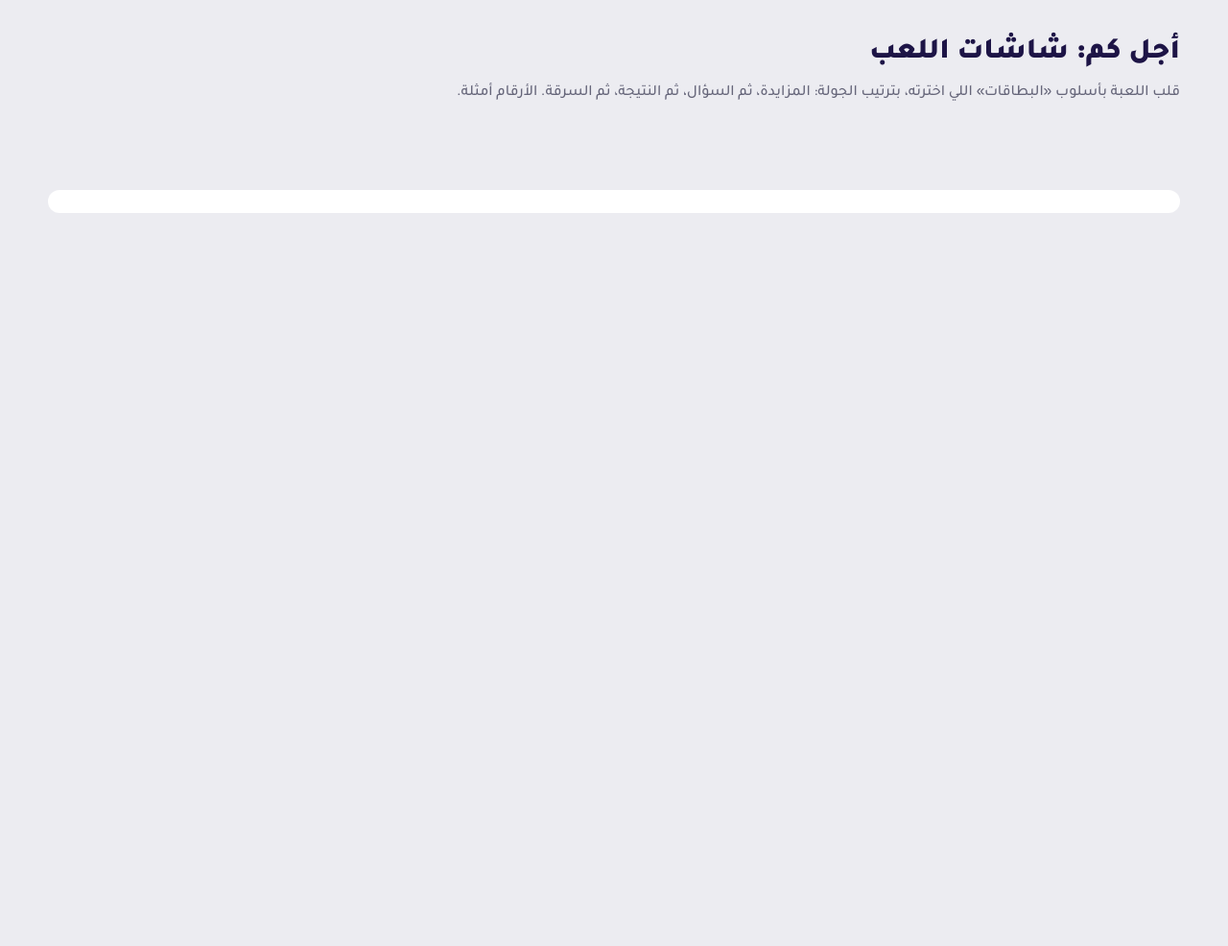
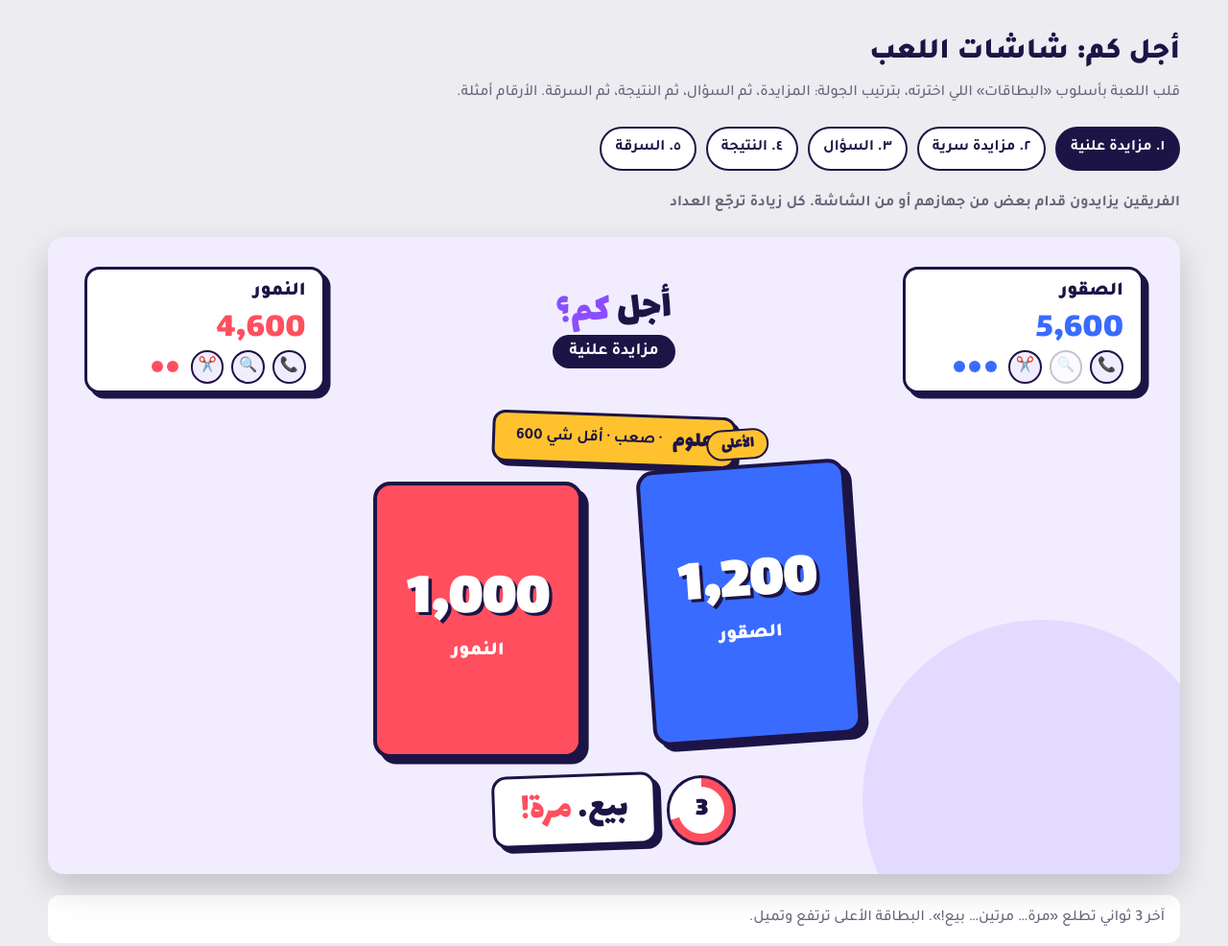
Before and after one commit to slymanalnzy98-hub/mazad, a website: page previews/cards-core.html in a window 1280 px wide. Shown: the whole page at 96% size. Before the commit the page ends 800 px from the top, so only its background shows below. Drawn offline with Linux system fonts and the light colour scheme.

Commit message:
Fix blank core-screens preview: rename variable that clashed with window.top
Co-Authored-By: Claude Opus 5.5 <noreply@anthropic.com>

```diff
--- a/previews/cards-core.html
+++ b/previews/cards-core.html
@@ -97,21 +97,21 @@ header p{margin:4px 0 0;color:var(--mute)}
 <script>
 const team=(i,name,money,used,steals,dim)=>`<div class="team t${i} ${dim?'dim':''}"><span class="nm">${name}</span><span class="money">${money.toLocaleString('en')}</span>
   <span class="kit">${['📞','🔍','✂️'].map((e,k)=>`<span class="life ${used.includes(k)?'used':''}">${e}</span>`).join('')}<span class="steals">${'<i></i>'.repeat(steals)}</span></span></div>`;
-const top=(mid,a,b)=>`<div class="top">${team(1,'الصقور',5600,[1],3,a)}<div class="mid">${mid}</div>${team(2,'النمور',4600,[],2,b)}</div>`;
+const topBar=(mid,a,b)=>`<div class="top">${team(1,'الصقور',5600,[1],3,a)}<div class="mid">${mid}</div>${team(2,'النمور',4600,[],2,b)}</div>`;
 const logo=`<span class="logo">أجل <span>كم؟</span></span>`;
 const S={
   open:{t:'١. مزايدة علنية',cap:'الفريقين يزايدون قدام بعض من جهازهم أو من الشاشة. كل زيادة ترجّع العداد',note:'آخر 3 ثواني تطلع «مرة… مرتين… بيع!». البطاقة الأعلى ترتفع وتميل.',
-    h:()=>`${top(logo+'<span class="pill">مزايدة علنية</span>')}<div class="stage">
+    h:()=>`${topBar(logo+'<span class="pill">مزايدة علنية</span>')}<div class="stage">
       <span class="chip">علوم <small>· صعب · أقل شي 600</small></span>
       <div class="bids"><div class="bid lead" style="--k:var(--blue)"><b>1,200</b><span>الصقور</span></div><div class="bid" style="--k:var(--red)"><b>1,000</b><span>النمور</span></div></div>
       <div class="timer"><span class="ring"><b>3</b></span><span class="call">بيع… <em>مرة!</em></span></div></div>`},
   secret:{t:'٢. مزايدة سرية',cap:'كل فريق يكتب رقمه بالسر، والبطاقات مقلوبة لين يخلص الطرفين',note:'بعدها البطاقتين تنقلب مع بعض قدام الكل.',
-    h:()=>`${top(logo+'<span class="pill">مزايدة سرية</span>')}<div class="stage">
+    h:()=>`${topBar(logo+'<span class="pill">مزايدة سرية</span>')}<div class="stage">
       <span class="chip">أكلات شعبية <small>· وسط · أقل شي 400</small></span>
       <div class="bids"><div class="bid back" style="--k:var(--blue)"><b>✓ جاهزين</b><span>الصقور</span></div><div class="bid back" style="--k:var(--red)"><b>…</b><span>النمور يفكرون</span></div></div>
       <p class="mute">أول ما يجهز الطرفين، البطاقات تنقلب</p></div>`},
   q:{t:'٣. السؤال',cap:'الفريق اللي فاز بالمزايدة يجاوب، ومعه مساعداته',note:'المساعدة المستخدمة تبهت. الوقت حسب الصعوبة: 20 أو 25 أو 30 ثانية.',
-    h:()=>`${top(logo+'<span class="pill">الصقور يجاوبون</span>',false,true)}<div class="stage">
+    h:()=>`${topBar(logo+'<span class="pill">الصقور يجاوبون</span>',false,true)}<div class="stage">
       <p class="q">كم عدد عظام جسم الإنسان البالغ؟</p>
       <div class="opts">
         <div class="opt"><i style="--k:var(--red)">أ</i>186</div>
@@ -122,12 +122,12 @@ const S={
       <div class="helps"><span class="help">📞 اتصال</span><span class="help used">🔍 بحث</span><span class="help used">✂️ حذف</span></div>
       <div class="timer"><span class="ring"><b>18</b></span><span class="stake">صح <b>+2,400</b> · غلط <s>−1,200</s></span></div></div>`},
   win:{t:'٤. النتيجة',cap:'صح: ياخذون ضعف رهانهم، والفلوس تعدّ قدامهم',note:'لو غلطوا، تنتقل لشاشة السرقة.',
-    h:()=>`<div class="burst"></div>${top(logo+'<span class="pill">علوم · صعب</span>')}<div class="stage">
+    h:()=>`<div class="burst"></div>${topBar(logo+'<span class="pill">علوم · صعب</span>')}<div class="stage">
       <p class="res">صح! +2,400</p>
       <div class="flow"><span class="from">5,600</span><span class="arrow">◀</span><span class="to">8,000</span></div>
       <p class="mute">الجواب: 206</p></div>`},
   steal:{t:'٥. السرقة',cap:'الفريق غلط، والثاني يقدر يسرق بـ10 ثواني وبدون مساعدات',note:'سرقة صح = نفس المبلغ. سرقة غلط = يخسرون نصه. ولكل فريق 3 سرقات بس.',
-    h:()=>`${top(logo+'<span class="pill">النمور يسرقون</span>',true,false)}<div class="stage">
+    h:()=>`${topBar(logo+'<span class="pill">النمور يسرقون</span>',true,false)}<div class="stage">
       <span class="stealbar">سرقة! 🏃‍♂️</span>
       <p class="q">كم عدد عظام جسم الإنسان البالغ؟</p>
       <div class="opts">
```
